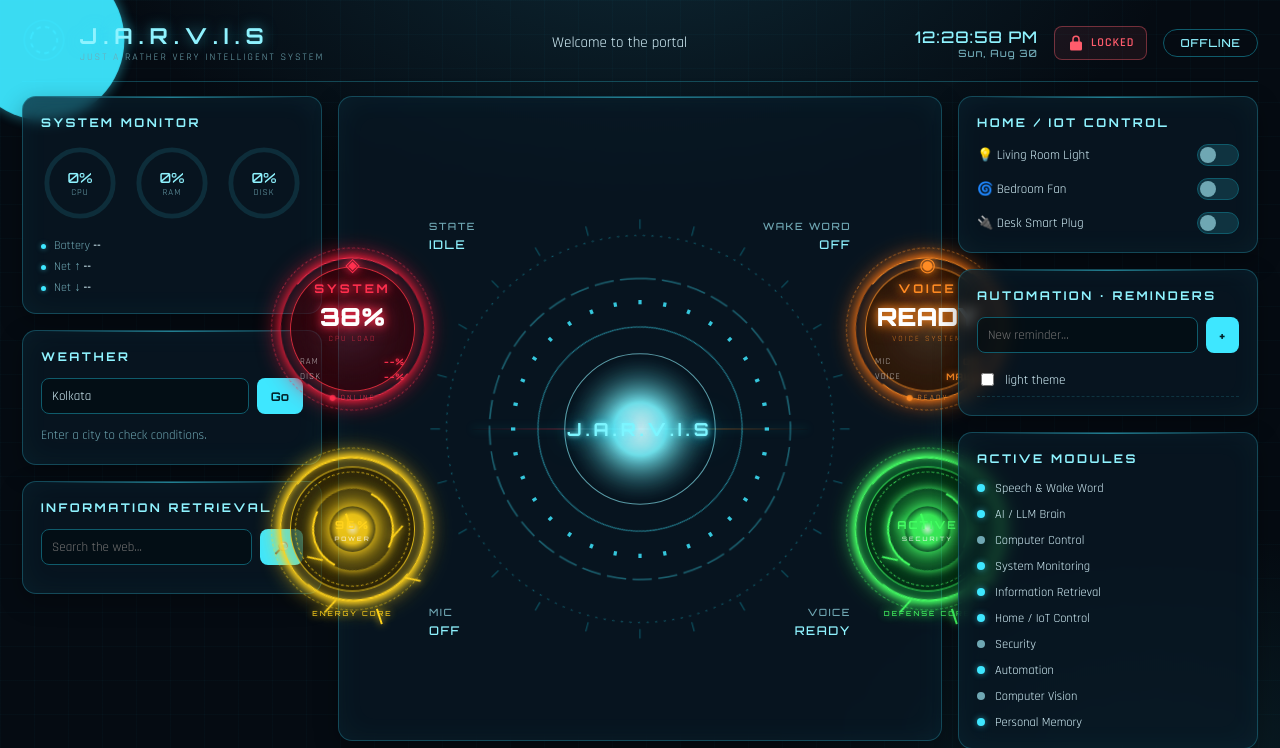
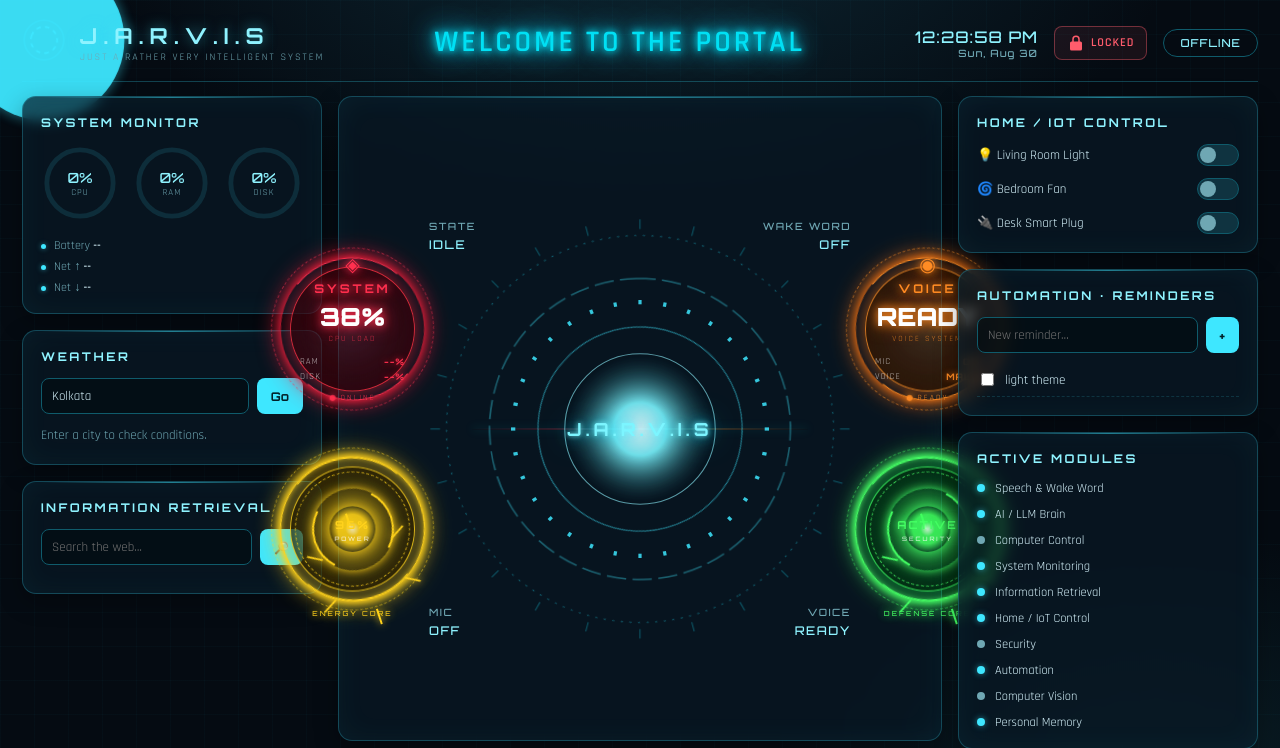
Before and after one commit to IB-Indraditya/jarvis, a Flask app: page / in a window 1280 px wide. Shown: the top 748 px of the page. Run offline with Flask 3, Linux system fonts and the light colour scheme; data comes from the database, SQL or seed files in the repository; data that the repository does not hold is empty.

Commit message:
Update style.css

```diff
--- a/static/css/style.css
+++ b/static/css/style.css
@@ -623,9 +623,62 @@ h1 { margin: 0; font-family: var(--font-display); font-weight: 700; letter-spaci
         font-size: 8px;
     }
 }
+
 /* ============================================================
    JARVIS THREE ORB HUD
    ============================================================ */
+.jarvis-welcome {
+    color: #00eaff;
+    font-size: 30px;
+    font-weight: 600;
+    letter-spacing: 3px;
+    text-transform: uppercase;
+
+    /* JARVIS glow */
+    text-shadow:
+        0 0 5px #00eaff,
+        0 0 10px #00eaff,
+        0 0 20px #00bfff,
+        0 0 40px rgba(0, 234, 255, 0.8);
+
+    /* Animation */
+    animation:
+        jarvisGlow 2s ease-in-out infinite alternate,
+        jarvisFloat 3s ease-in-out infinite;
+
+    position: relative;
+}
+
+/* Pulsing neon glow */
+@keyframes jarvisGlow {
+    from {
+        text-shadow:
+            0 0 5px #00eaff,
+            0 0 10px #00eaff,
+            0 0 20px #00bfff;
+        opacity: 0.75;
+    }
+
+    to {
+        text-shadow:
+            0 0 8px #00eaff,
+            0 0 15px #00eaff,
+            0 0 30px #00bfff,
+            0 0 50px rgba(0, 234, 255, 0.9);
+        opacity: 1;
+    }
+}
+
+/* Very subtle floating effect */
+@keyframes jarvisFloat {
+    0%, 100% {
+        transform: translateY(0);
+    }
+
+    50% {
+        transform: translateY(-3px);
+    }
+}
 /* ============================================================
    THREE ORB JARVIS DISPLAY
    ============================================================ */
```
